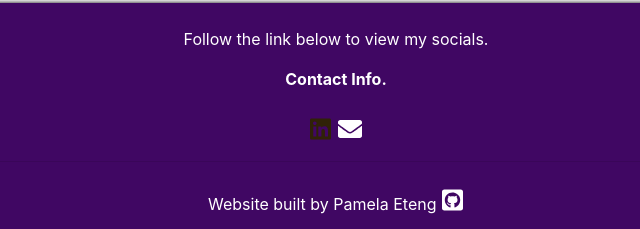
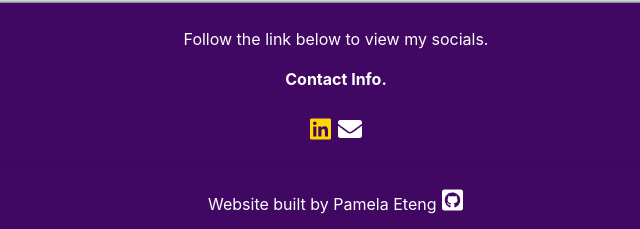
Before and after one commit to DrPamcodes/cv_website, a plain HTML site: page index.html in a window 1280 px wide. In both pictures the pointer is over the icon 624 px from the left and 2506 px from the top of the page. Shown: the part 2377-2606 px from the top of the page, 304-944 px from the left. Drawn offline with nearby package versions, Linux system fonts and the light colour scheme.

Commit message:
Update style.CSS
Change the colour of contact-info icons to make them more visible.

```diff
--- a/style.css
+++ b/style.css
@@ -170,6 +170,6 @@
 }
 
 #contact svg.svg-inline--fa:hover {
-    color: rgb(48, 34, 7)!important;
+    color: gold!important;
     font-size: 1.5rem;
 }
```
